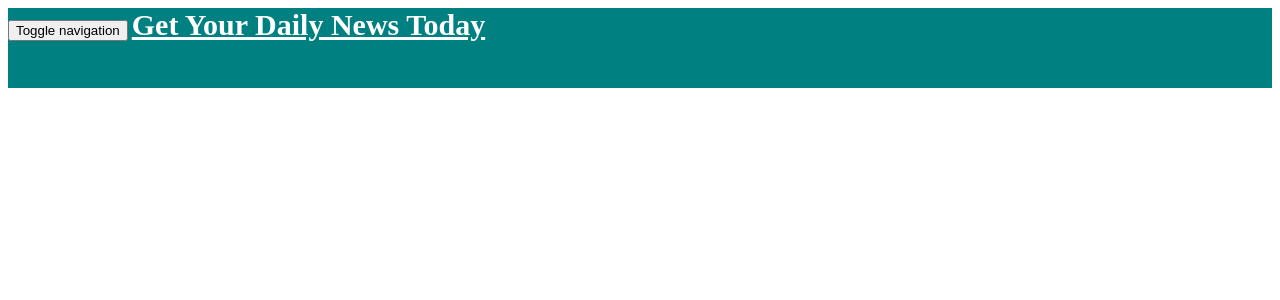
After one commit to monginadiana/NEWS.API, a Flask app: template app/templates/navbar.html in a window 1280 px wide. The commit adds this page. Shown: the top 300 px of the page. Run offline with Flask 2, Linux system fonts and the light colour scheme; the template is opened without the code that fills it, so the values that code supplies are empty.

Commit message:
creation of the navbar

```diff
--- a/app/__init__.py
+++ b/app/__init__.py
@@ -1,6 +1,10 @@
 from flask import Flask
+from .config import DevConfig
 
 # Initializing application
 app = Flask(__name__)
 
+# Setting up configuration
+app.config.from_object(DevConfig)
+
 from app import views
--- /dev/null
+++ b/app/templates/navbar.html
@@ -0,0 +1,22 @@
+<div class="navbar navbar-dark bg-primary" role="navigation" style=" min-height: 10vh;  align-items: center; background-color: teal !important ;">
+    <div class="container-fluid" style="margin: 0;">
+        <div class="navbar-header">
+            <button type="button" class="navbar-toggle" data-toggle="collapse" data-target=".navbar-collapse" >
+            <span class="sr-only">Toggle navigation</span>
+            <span class="icon-bar"></span>
+            <span class="icon-bar"></span>
+            <span class="icon-bar"></span>
+            </button>
+            <a class="navbar-brand text-center" href="/"
+            style="color: white;font-size: 30px;
+            font-weight: bold;
+            font-family: 'Times New Roman', Times, serif">Get Your Daily News Today</a>
+
+        </div>
+        <div class="navbar-collapse collapse">
+            <ul class="nav navbar-nav">
+
+        </div>
+
+    </div>
+</div>
--- /dev/null
+++ b/app/templates/news.html
@@ -0,0 +1 @@
+<h1> Hello news {{ id }} </h1>
--- a/run.py
+++ b/run.py
@@ -1,4 +1,4 @@
 from app import app
 
 if __name__ == '__main__':
-    app.run(debug = True)
+    app.run()
```
Also changed, not shown: app/config.py (+27 -0 lines), app/templates/index.html (+14 -1 lines), app/views.py (+11 -2 lines).
